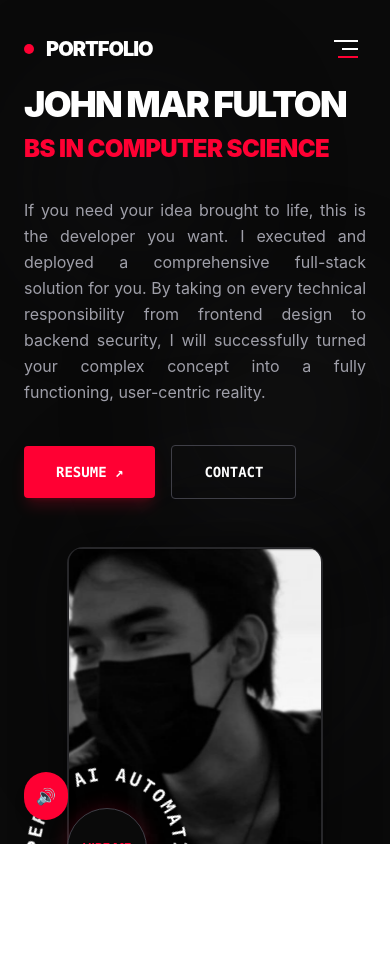
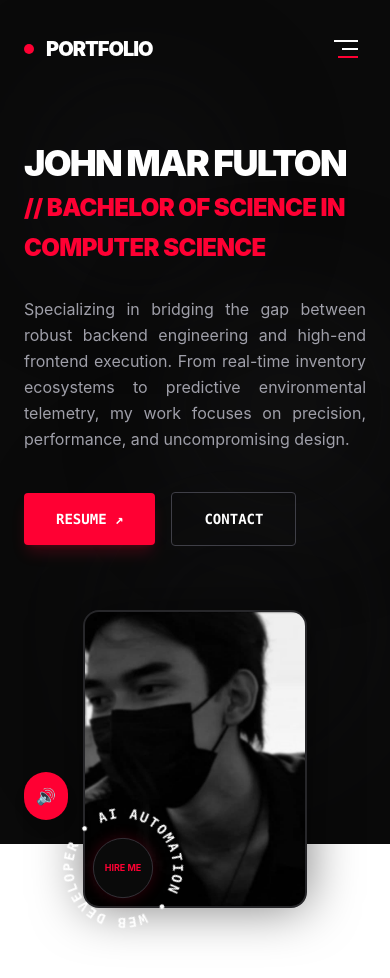
Before and after one commit to exenotmaw/Portfolio-System, a React (Vite) app: page / in a window 390 px wide. Shown: the top 978 px of the page. Built offline with nearby package versions, Linux system fonts and the light colour scheme.

Commit message:
Hero Update

```diff
--- a/src/components/Hero.jsx
+++ b/src/components/Hero.jsx
@@ -1,6 +1,5 @@
 // src/components/Hero.jsx
 import { useRef } from 'react';
-// FIXED: Reverted back to standard local imports
 import gsap from 'gsap';
 import { ScrollTrigger } from 'gsap/ScrollTrigger';
 import { useGSAP } from '@gsap/react';
@@ -46,30 +45,30 @@ export default function Hero() {
   }, { scope: containerRef });
 
   return (
-    <div ref={containerRef} className="h-screen w-full relative overflow-hidden bg-transparent flex flex-col items-center justify-center max-w-7xl mx-auto px-6 md:px-12 pt-32 md:pt-20">
+    // UPGRADED: min-h-[100svh] lets the container grow. justify-start pushes content down below the navbar on mobile.
+    <div ref={containerRef} className="min-h-[100svh] md:h-screen w-full relative overflow-hidden bg-transparent flex flex-col items-center justify-start md:justify-center max-w-7xl mx-auto px-6 md:px-12 pt-32 pb-24 md:pt-20 md:pb-0">
 
-      {/* --- THE SPLIT LAYOUT (Scales as one unit on scroll) --- */}
-      <div ref={posterRef} className="relative z-20 w-full flex flex-col md:flex-row items-center justify-between origin-center gap-12 md:gap-8">
+      {/* --- THE SPLIT LAYOUT --- */}
+      <div ref={posterRef} className="relative z-20 w-full flex flex-col md:flex-row items-center justify-between origin-center gap-8 md:gap-8 mt-4 md:mt-0">
 
         {/* LEFT COLUMN: Typography & Call to Actions */}
         <div className="w-full md:w-1/2 flex flex-col items-start text-left z-20">
 
-          {/* Big Name & Degree replacing the old text */}
           <h1 className="text-4xl md:text-5xl lg:text-[4rem] font-black text-white leading-[1.1] mb-8 tracking-tighter uppercase">
             John Mar Fulton <br/>
             <span className="text-[#FF0033] text-2xl md:text-4xl lg:text-5xl tracking-tight">
-              BS in Computer Science
+              // Bachelor of Science in Computer Science
             </span>
           </h1>
 
           <p className="text-zinc-400 text-base md:text-lg leading-relaxed max-w-lg mb-10 font-sans text-justify">
-            If you need your idea brought to life, this is the developer you want. I executed and deployed a comprehensive full-stack solution for you. By taking on every technical responsibility from frontend design to backend security, I will successfully turned your complex concept into a fully functioning, user-centric reality.
+            Specializing in bridging the gap between robust backend engineering and high-end frontend execution. From real-time inventory ecosystems to predictive environmental telemetry, my work focuses on precision, performance, and uncompromising design.
           </p>
 
           {/* Action Buttons */}
           <div className="flex flex-wrap items-center gap-4 font-mono font-bold uppercase text-sm">
             <a
-              href="/Curriculum-Vitae.pdf"
+              href="/Curriculum_Vitae.pdf"
               target="_blank"
               rel="noreferrer"
               className="bg-[#FF0033] text-white px-8 py-4 rounded hover:bg-white hover:text-[#FF0033] transition-colors duration-300 flex items-center gap-2 shadow-lg shadow-[#FF0033]/20"
@@ -86,13 +85,12 @@ export default function Hero() {
         </div>
 
         {/* RIGHT COLUMN: The Image & Spinning Badge */}
-        <div className="w-full md:w-1/2 flex justify-center md:justify-end relative">
+        <div className="w-full md:w-1/2 flex justify-center md:justify-end relative mt-8 md:mt-0">
 
-          {/* Inner wrapper to anchor the badge perfectly to the portrait image */}
           <div className="relative">
 
-            {/* 3:4 Portrait Image Container */}
-            <div className="w-64 md:w-[22rem] lg:w-[26rem] aspect-[3/4] rounded-2xl overflow-hidden border-2 border-zinc-800 bg-zinc-900 shadow-[0_0_50px_rgba(0,0,0,0.5)] relative group z-10">
+            {/* UPGRADED: Changed mobile width to w-56 so it fits better on small screens */}
+            <div className="w-56 md:w-[22rem] lg:w-[26rem] aspect-[3/4] rounded-2xl overflow-hidden border-2 border-zinc-800 bg-zinc-900 shadow-[0_0_50px_rgba(0,0,0,0.5)] relative group z-10">
               <img
                 src="/me.jpg"
                 alt="John Mar Fulton Profile"
@@ -100,8 +98,8 @@ export default function Hero() {
               />
             </div>
 
-            {/* Spinning "Hire Me" Badge (Positioned at bottom-left of the portrait) */}
-            <div className="absolute -bottom-10 -left-10 z-20 w-40 h-40 flex items-center justify-center">
+            {/* Spinning "Hire Me" Badge */}
+            <div className="absolute -bottom-10 -left-10 z-20 w-40 h-40 flex items-center justify-center scale-75 md:scale-100">
               <div className="absolute w-full h-full animate-[spin_10s_linear_infinite]">
                 <svg viewBox="0 0 120 120" className="w-full h-full overflow-visible">
                   <path id="circlePath" d="M 60, 60 m -50, 0 a 50,50 0 1,1 100,0 a 50,50 0 1,1 -100,0" fill="transparent" />
@@ -123,7 +121,7 @@ export default function Hero() {
       </div>
 
       {/* --- THE REVEALED SCROLL INDICATOR --- */}
-      <div ref={bioRef} className="absolute bottom-12 left-0 w-full flex justify-center items-center z-10 pointer-events-none">
+      <div ref={bioRef} className="absolute bottom-6 md:bottom-12 left-0 w-full flex justify-center items-center z-10 pointer-events-none hidden md:flex">
         <p className="text-[#FF0033] font-mono text-xs md:text-sm tracking-widest uppercase font-bold bg-[#0a0a0a] px-6 py-2 rounded-full border border-zinc-800">
           Scroll to explore archives ↓
         </p>
```
